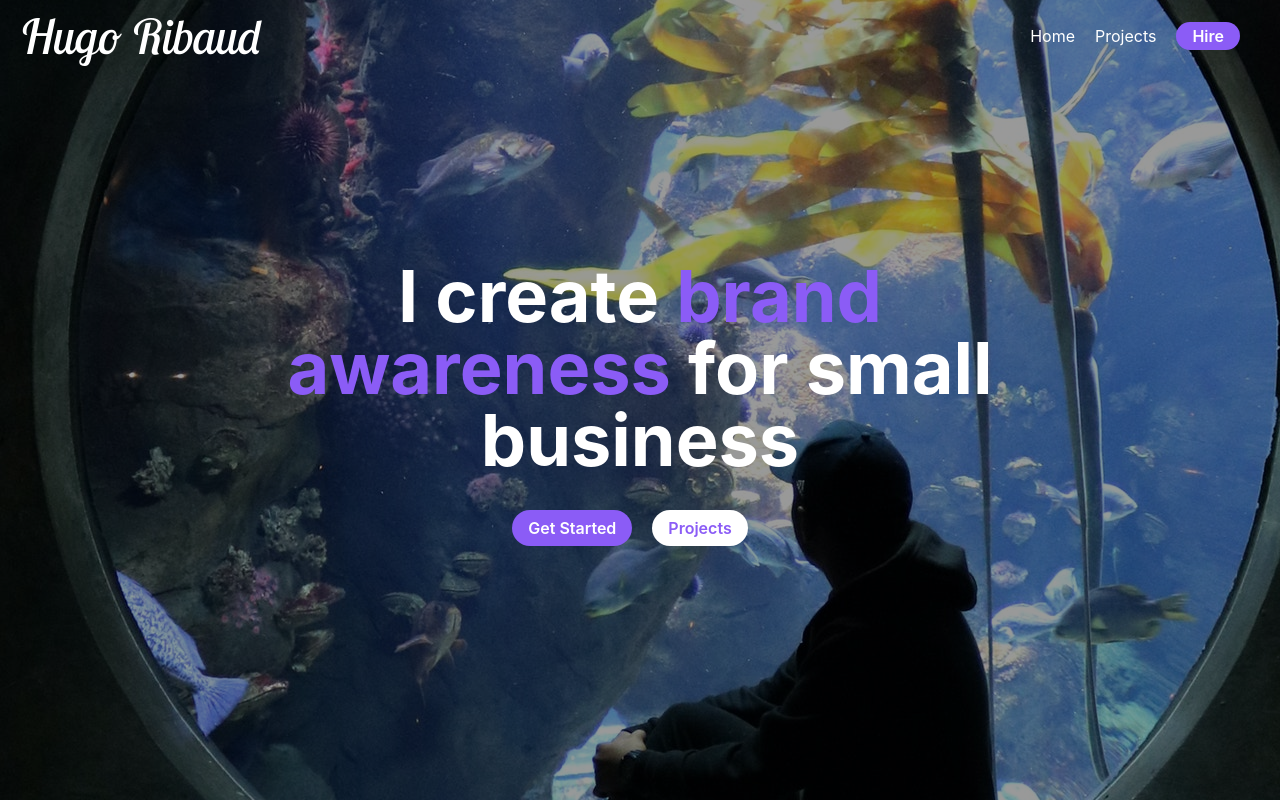
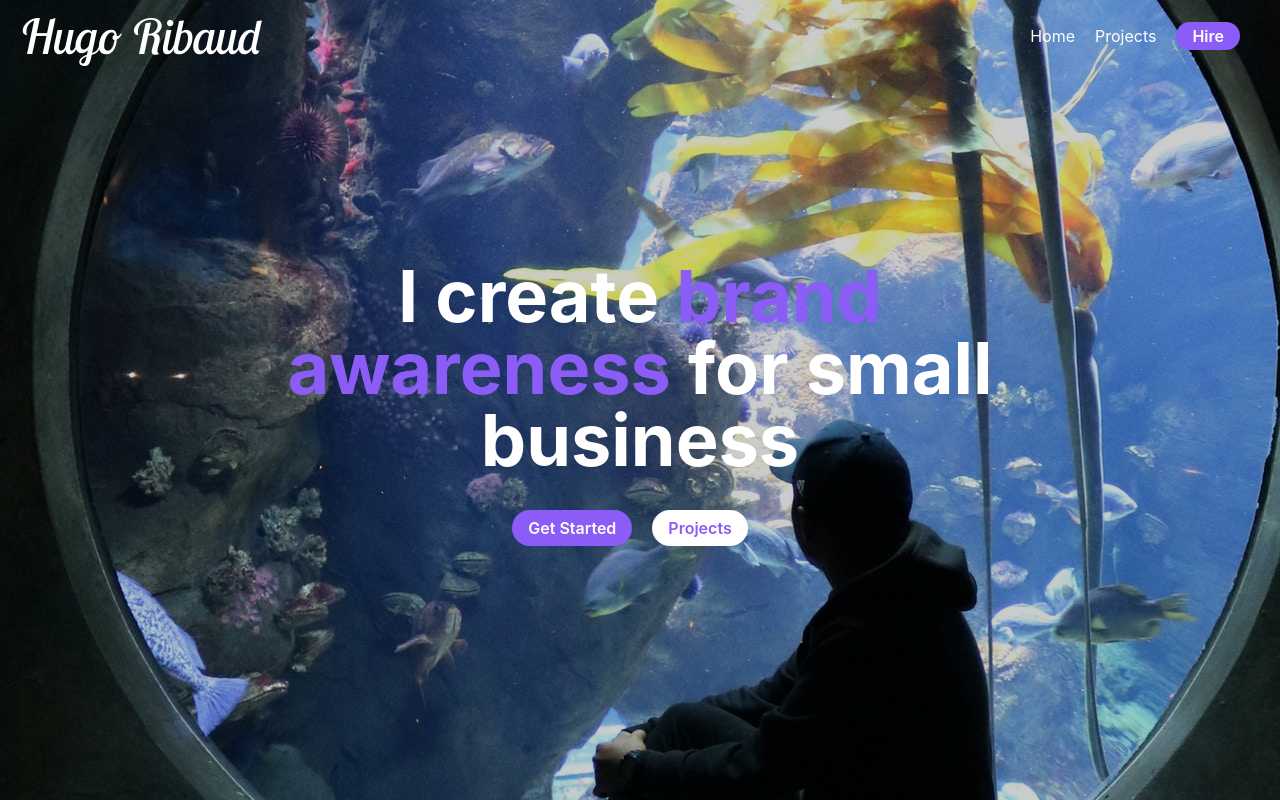
Before and after one commit to hugo-ribaud/portfolio, a React (Create React App) app: page / in a window 1280 px wide. Built offline with nearby package versions, Linux system fonts and the light colour scheme.

Commit message:
contact form

```diff
--- a/package.json
+++ b/package.json
@@ -4,6 +4,7 @@
   "private": true,
   "dependencies": {
     "@craco/craco": "^6.1.1",
+    "@formspree/react": "^2.2.3",
     "@testing-library/jest-dom": "^5.11.4",
     "@testing-library/react": "^11.1.0",
     "@testing-library/user-event": "^12.1.10",
--- a/src/components/Hire.js
+++ b/src/components/Hire.js
@@ -16,6 +16,7 @@
             </div>
 
             <form
+              netlify
               name="Feedback form"
               method="post"
               className="flex flex-col bg-purple-200 py-5 px-10 rounded lg:w-7/12"
--- a/src/index.css
+++ b/src/index.css
@@ -24,5 +24,5 @@
 
 .showcase .overlay {
   height: 100vh;
-  background-color: rgba(0, 0, 0, 0.4);
+  background-color: rgba(0, 0, 0, 0.2);
 }
```
Also changed, not shown: src/components/Footer.js (deleted), 2 other files (tests, documents, lock files or other folders).
